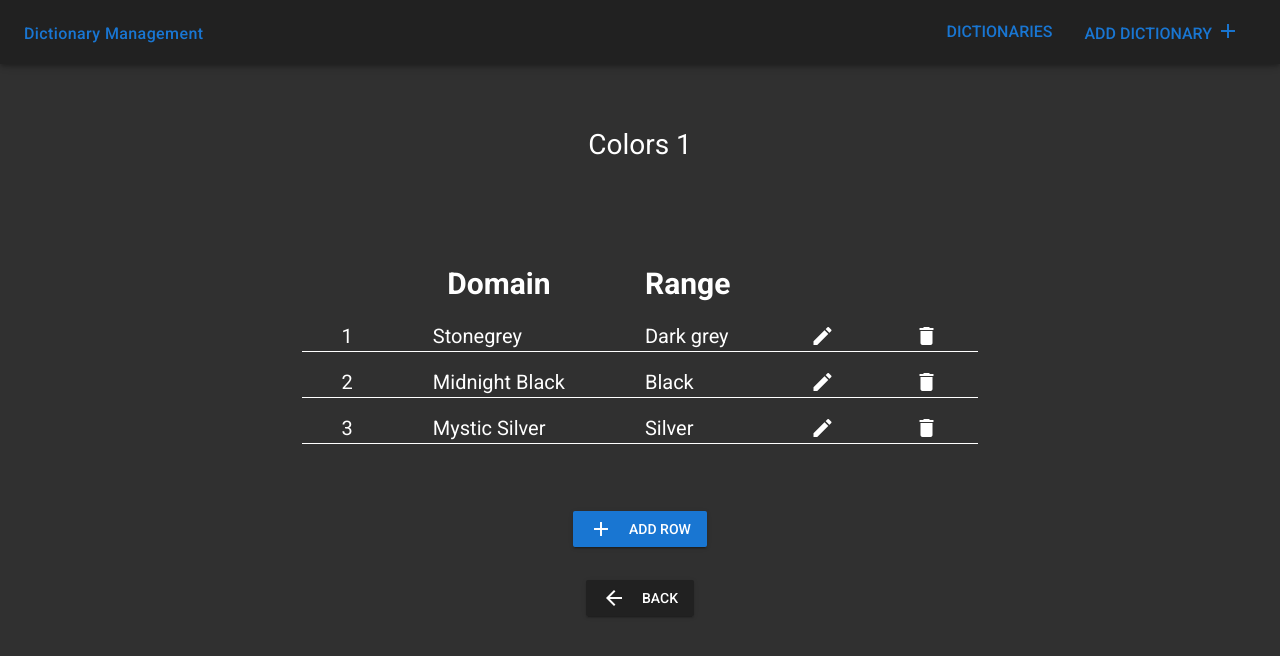
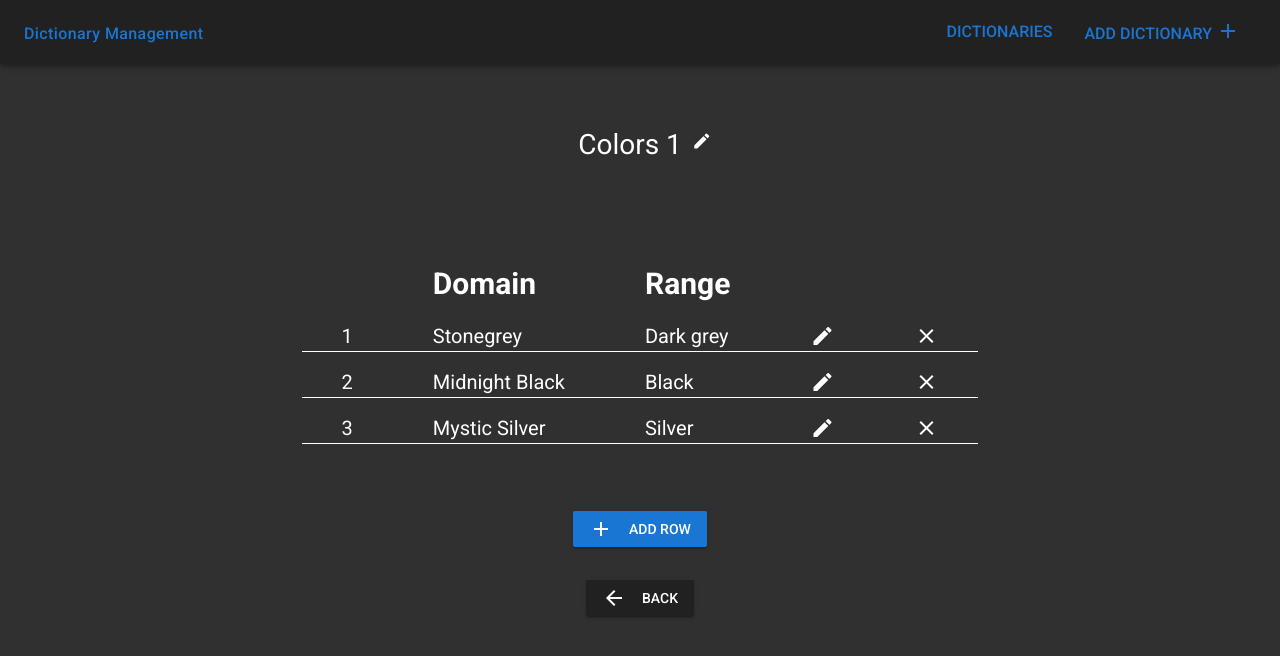
Before and after one commit to Doszka813/dictionary-management-app, a Vue app: page /dictionary/0 in a window 1280 px wide. Shown: the top 656 px of the page. Built offline with nearby package versions, Linux system fonts and the light colour scheme.

Commit message:
edit rows

```diff
--- a/package.json
+++ b/package.json
@@ -13,6 +13,7 @@
   "dependencies": {
     "vee-validate": "^2.1.4",
     "vue": "^2.5.2",
+    "vue-live-edit": "^1.0.3",
     "vue-router": "^3.0.1",
     "vuetify": "^1.3.11"
   },
--- a/src/App.vue
+++ b/src/App.vue
@@ -29,9 +29,6 @@
   }
 
   #app {
-    /* font-family: 'Avenir', Helvetica, Arial, sans-serif;
-    -webkit-font-smoothing: antialiased;
-    -moz-osx-font-smoothing: grayscale; */
     text-align: center;
   }
 
--- a/src/components/DictionariesManager.vue
+++ b/src/components/DictionariesManager.vue
@@ -68,8 +68,9 @@ export default {
 
 <style scoped>
 #counter {
-  float: right;
+  margin-left: 15px;
 }
+
 h1 {
   padding: 30px;
 }
--- a/src/components/DictionaryCreator.vue
+++ b/src/components/DictionaryCreator.vue
@@ -2,7 +2,7 @@
   <div class="forms">
     <h3>{{dictionary.name}}</h3>
     <v-form v-if="!isNameAdded" ref="form" v-model="valid" lazy-validation>
-      <v-text-field v-model.trim="dictionary.name" :counter="20" label="Name" required>
+      <v-text-field v-model.trim="dictionary.name" :counter="20" label="Name" v-validate="'required | min:4 | max:20 '">
       </v-text-field>
       <br>
       <v-btn color="primary" :disabled="!valid" @click="submitName">Create</v-btn>
--- a/src/components/DictionaryView.vue
+++ b/src/components/DictionaryView.vue
@@ -1,6 +1,16 @@
 <template>
   <div class="dictionary">
-    <h1>{{dictionaries[id].name}}</h1>
+    <h1 id="dictionaryName" :class="{'active': editName}">{{dictionaries[id].name}}<v-icon @click="editName = !editName"
+        id="icon" :class="{'active': editName, 'inactive': !editName}">edit</v-icon>
+    </h1>
+    <v-form v-if="editName">
+      <v-text-field class="form" @keyup.enter="submit" v-model.trim="dictionaries[id].name" :counter="20" label="Edit Name"
+        v-validate="'required | min:4 | max:20 '">
+      </v-text-field>
+      <span>
+        <v-icon @click="editName = !editName">done_outline</v-icon>
+      </span>
+    </v-form>
     <table>
       <tr>
         <th>
@@ -12,16 +22,27 @@
           <h2>Range</h2>
         </th>
         <th></th>
+        <th></th>
       </tr>
       <tr v-for="(pair, index) in dictionaries[id].pairs" :key="index">
         <td>{{index+1}}</td>
-        <td>{{pair.domain}}</td>
-        <td>{{pair.range}}</td>
+        <td :class="{'active': editPairs}">{{pair.domain}}
+          <br>
+          <v-form v-if="editPairs" class="editForm">
+            <v-text-field v-model.trim="pair.domain" required></v-text-field>
+          </v-form>
+        </td>
+        <td :class="{'active': editPairs}">{{pair.range}}
+          <br>
+          <v-form v-if="editPairs" class="editForm">
+            <v-text-field v-model.trim="pair.range" required></v-text-field>
+          </v-form>
+        </td>
         <td @click="editPair(index)">
-          <v-icon>edit</v-icon>
+          <v-icon :class="{'active': editName, 'inactive': !editName}" >edit</v-icon>
         </td>
         <td @click="removePair(index)">
-          <v-icon dark>delete</v-icon>
+          <v-icon dark>clear</v-icon>
         </td>
       </tr>
     </table>
@@ -37,12 +58,14 @@
     </v-form>
     <br>
     <v-btn v-if="!addNewPair" @click="addNewPair = !addNewPair" color="blue darken-2" dark>
-      <v-icon dark left>add</v-icon>Add row</v-btn>
+      <v-icon dark left>add</v-icon>Add row
+    </v-btn>
     <br>
     <br>
     <router-link to="/dictionaries">
       <v-btn>
-        <v-icon left>arrow_back</v-icon>Back</v-btn>
+        <v-icon left>arrow_back</v-icon>Back
+      </v-btn>
     </router-link>
   </div>
 </template>
@@ -57,6 +80,8 @@ export default {
       dictionaries: dictionaries,
       id: this.$route.params.id,
       addNewPair: false,
+      editName: false,
+      editPairs: false,
       pair: {
         domain: '',
         range: ''
@@ -66,6 +91,9 @@ export default {
   methods: {
     removePair(index) {
       this.dictionaries[this.id].pairs.splice(index, 1);
+    },
+    editPair(index) {
+      this.editPairs = !this.editPairs;
     },
     addPair() {
       this.$validator.validateAll().then((result) => {
@@ -84,14 +112,21 @@ h1 {
   margin-top: 30px;
 }
 
+#icon {
+  font-size: 20px;
+  position: relative;
+  top: -10px;
+  left: 10px;
+}
+
 table {
   font-size: 20px;
+  text-align: left;
   margin: 40px auto;
   border-collapse: collapse;
 }
 
 td {
-  text-align: left;
   border-bottom: 1px solid white;
 }
 
@@ -109,5 +144,14 @@ a {
   width: 600px;
 }
 
+.editForm {
 
+}
+.active {
+  color: gray;
+}
+
+.inactive {
+  color: rgb(67, 121, 139);
+}
 </style>
```
Also changed, not shown: 1 other file (tests, documents, lock files or other folders).
